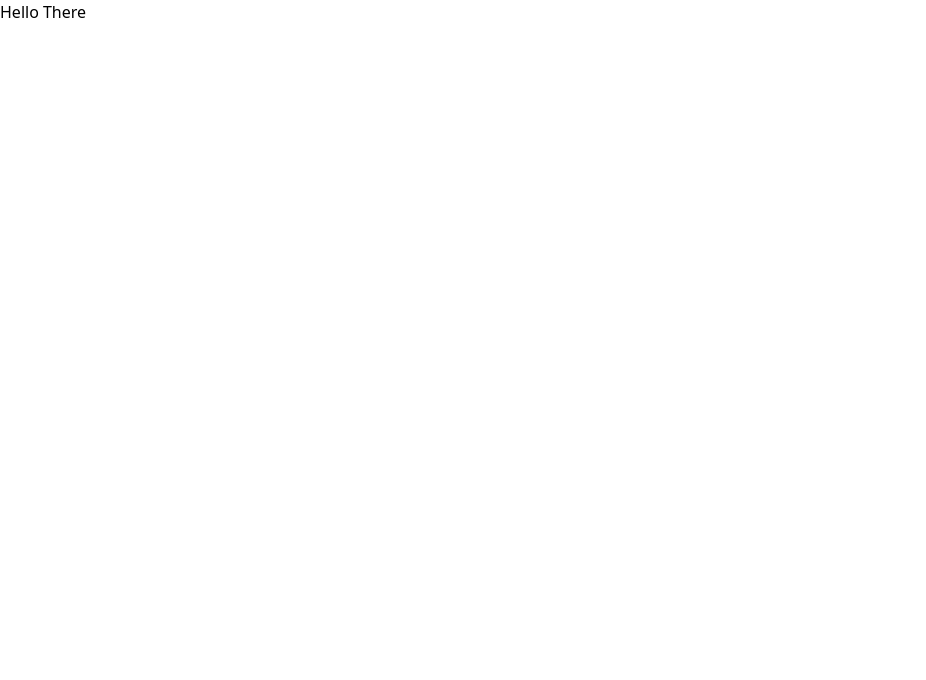
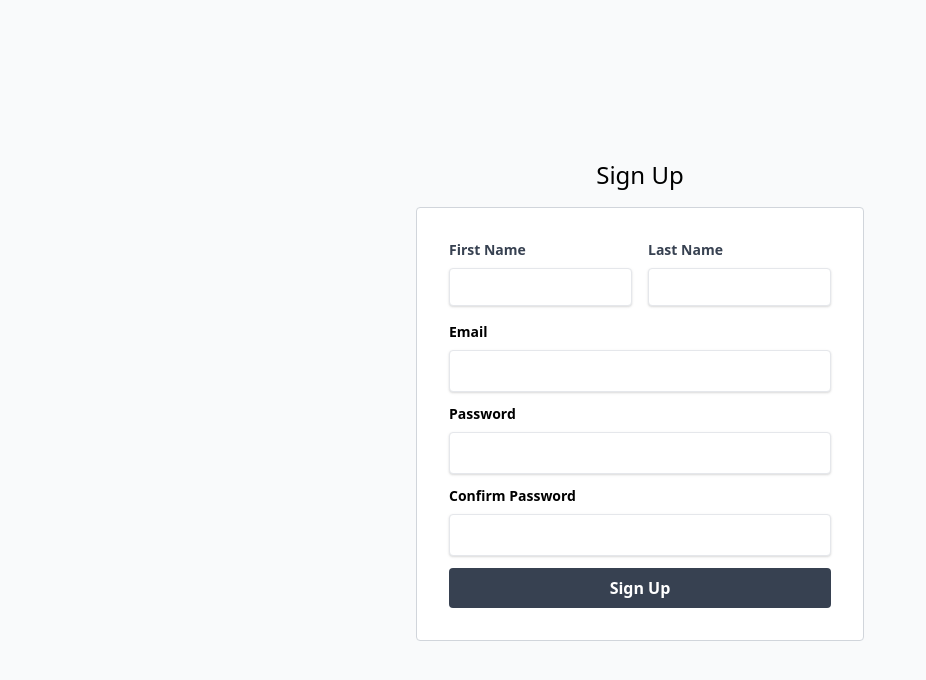
Before and after one commit to aazadpanchhi05/typescript-practice-app, a React (Create React App) app: page / in a window 1280 px wide. Shown: the top 680 px of the page, without its empty margins (0-926 px from the left). Built offline with nearby package versions, Linux system fonts and the light colour scheme.

Commit message:
Sign up page

```diff
--- a/src/App.tsx
+++ b/src/App.tsx
@@ -1,10 +1,11 @@
 import React from 'react';
 import './App.css';
+import SignUp from './Pages/SignUp';
 
 function App() {
   return (
     <div>
-      <h1>Hello There</h1>
+      <SignUp />
     </div>
   );
 }
--- /dev/null
+++ b/src/Atoms/Button.tsx
@@ -0,0 +1,13 @@
+import React from 'react'
+
+interface Props {
+    text: string
+}
+
+export const Button = (props: Props) => {
+    return (
+        <button className='w-full bg-gray-700 hover:bg-gray-800 text-white font-bold py-2 px-4 mt-3 rounded' type='button'>
+            {props.text}
+        </button>
+    )
+}
--- /dev/null
+++ b/src/Atoms/FormTitle.tsx
@@ -0,0 +1,13 @@
+import React from 'react'
+
+interface Props {
+    text: string
+}
+
+export const FormTitle = (props: Props) => {
+    return (
+        <div className='max-w-md w-full mx-auto'>
+            <div className='text-center font-medium text-2xl'>{props.text}</div>
+        </div>
+    )
+}
--- /dev/null
+++ b/src/Atoms/InputField.tsx
@@ -0,0 +1,20 @@
+import React from 'react'
+
+interface Props {
+    type: string,
+    text: string
+}
+
+export const InputField = (props: Props) => {
+    return (
+        <>
+            <label className="block text-sm font-bold mb-2 mt-3">
+                {props.text}
+            </label>
+            <input className="shadow appearance-none border rounded w-full py-2 px-3 text-gray-700 focus-outline focus:border-transparent"
+                id={props.type}
+                type={props.type} />
+        </>
+
+    )
+}
--- /dev/null
+++ b/src/Components/Form/FormCard.tsx
@@ -0,0 +1,13 @@
+import React from 'react'
+
+interface Props {
+    children: React.ReactNode
+}
+
+export const FormCard = (props: Props) => {
+    return (
+        <div className='max-w-md w-full mx-auto mt-4 bg-white p-8 border rounded border-gray-300'>
+            {props.children}
+        </div>
+    )
+}
--- /dev/null
+++ b/src/Components/LoginForm.tsx
@@ -0,0 +1,29 @@
+import React, { ReactElement } from 'react'
+import { Button } from '../Atoms/Button'
+
+interface Props {
+
+}
+
+export default function LoginForm({ }: Props): ReactElement {
+    return (
+        <form className="bg-white shadow-md rounded px-8 pt-6 pb-8 mb-4">
+            <div className="mb-4">
+                <label className="block text-gray-700 text-sm font-bold mb-2">
+                    Username
+                </label>
+                <input className="shadow appearance-none border rounded w-full py-2 px-3 text-gray-700 leading-tight focus:outline-none focus:shadow-outline" id="username" type="text" placeholder="Username" />
+            </div>
+            <div className="mb-6">
+                <label className="block text-gray-700 text-sm font-bold mb-2">
+                    Password
+                </label>
+                <input className="shadow appearance-none border border-red-500 rounded w-full py-2 px-3 text-gray-700 mb-3 leading-tight focus:outline-none focus:shadow-outline" id="password" type="password" placeholder="******************" />
+                <p className="text-red-500 text-xs italic">Please choose a password.</p>
+            </div>
+            <div className="place-content-center">
+                <Button text='Sign In' />
+            </div>
+        </form>
+    )
+}
--- /dev/null
+++ b/src/Components/SignupForm.tsx
@@ -0,0 +1,49 @@
+import React from 'react'
+import { Button } from '../Atoms/Button'
+import { FormTitle } from '../Atoms/FormTitle'
+import { InputField } from '../Atoms/InputField'
+import { FormCard } from './Form/FormCard'
+
+export const SignupForm = () => {
+
+    return (
+        <>
+            <FormTitle text='Sign Up' />
+
+            <FormCard>
+                <form className='bg-white rounded'>
+                    <div className="mb-4 md:flex md:justify-between">
+                        <div className="mb-4 md:mr-2 md:mb-0">
+                            <label className="block mb-2 text-sm font-bold text-gray-700">
+                                First Name
+                            </label>
+                            <input
+                                className="w-full px-3 py-2 text-sm text-gray-700 border rounded shadow appearance-none focus-outline focus:border-transparent"
+                                id="firstName"
+                                type="text"
+                            />
+                        </div>
+                        <div className="md:ml-2">
+                            <label className="block mb-2 text-sm font-bold text-gray-700">
+                                Last Name
+                            </label>
+                            <input
+                                className="w-full px-3 py-2 text-sm text-gray-700 border rounded shadow appearance-none focus-outline focus:border-transparent"
+                                id="lastName"
+                                type="text"
+                            />
+                        </div>
+                    </div>
+
+                    <InputField text='Email' type='email' />
+
+                    <InputField text='Password' type='password' />
+
+                    <InputField text='Confirm Password' type='password' />
+
+                    <Button text='Sign Up' />
+                </form>
+            </FormCard>
+        </>
+    )
+}
--- /dev/null
+++ b/src/Pages/SignUp.tsx
@@ -0,0 +1,11 @@
+import React, { ReactElement } from 'react';
+import { Button } from '../Atoms/Button';
+import { SignupForm } from '../Components/SignupForm';
+
+export default function SignUp(): ReactElement {
+    return (
+        <div className="min-h-screen bg-gray-50 flex flex-col justify-center">
+            <SignupForm/>
+        </div>
+    )
+}
```
Also changed, not shown: .eslintrc.js.
